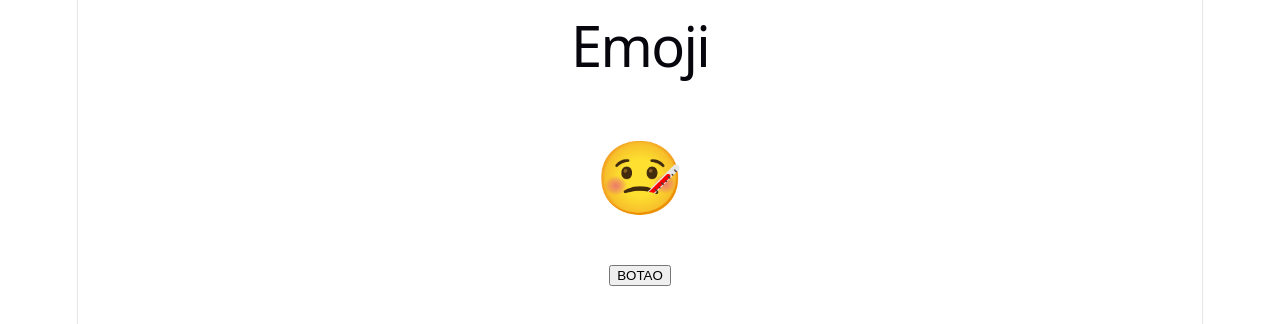
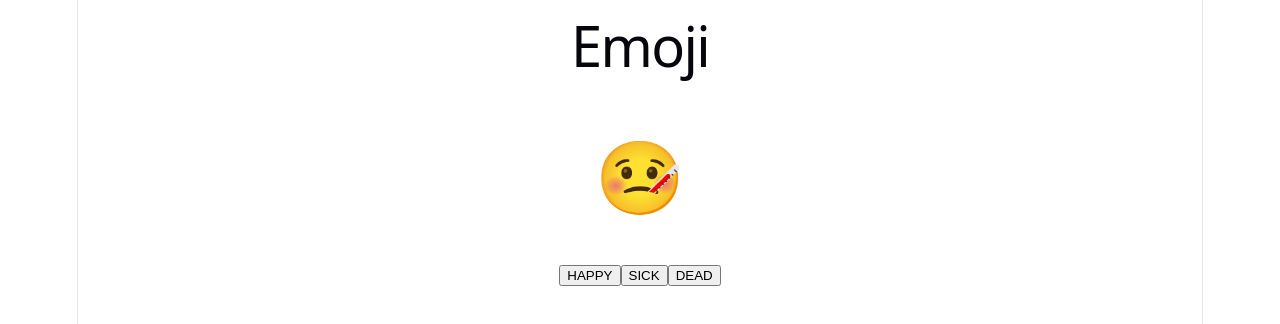
Before and after one commit to ufjf-dcc207/ufjf-dcc207-2026-3-a-atv06-andrelopes132, a React (Vite) app: page / in a window 1280 px wide. Shown: the top 324 px of the page. Built offline with nearby package versions, Linux system fonts and the light colour scheme.

Commit message:
adiciona mais botoes

```diff
--- a/src/Emoji.tsx
+++ b/src/Emoji.tsx
@@ -9,16 +9,19 @@ const EMOJI_MAP = new Map<EMOJI_KEYS, string>([
     ["dead", "😵"],
 ]);
 
-
-
 export default function Emoji(){
     const [status, setStatus] = useState<EMOJI_KEYS>("sick")
 
     function happyClick(){
-        console.log(status);
-        console.log("happy");
         setStatus("happy");
-        console.log(status);
+    }
+
+    function sickClick(){
+        setStatus("sick");
+    }
+
+    function deadClick(){
+        setStatus("dead");
     }
 
     return (
@@ -28,7 +31,9 @@ export default function Emoji(){
             </div>
 
             <div className="acoes">
-                <button onClick={happyClick}>BOTAO</button>
+                <button onClick={happyClick}>HAPPY</button>
+                <button onClick={sickClick}>SICK</button>
+                <button onClick={deadClick}>DEAD</button>
             </div>
         </>
 
```
